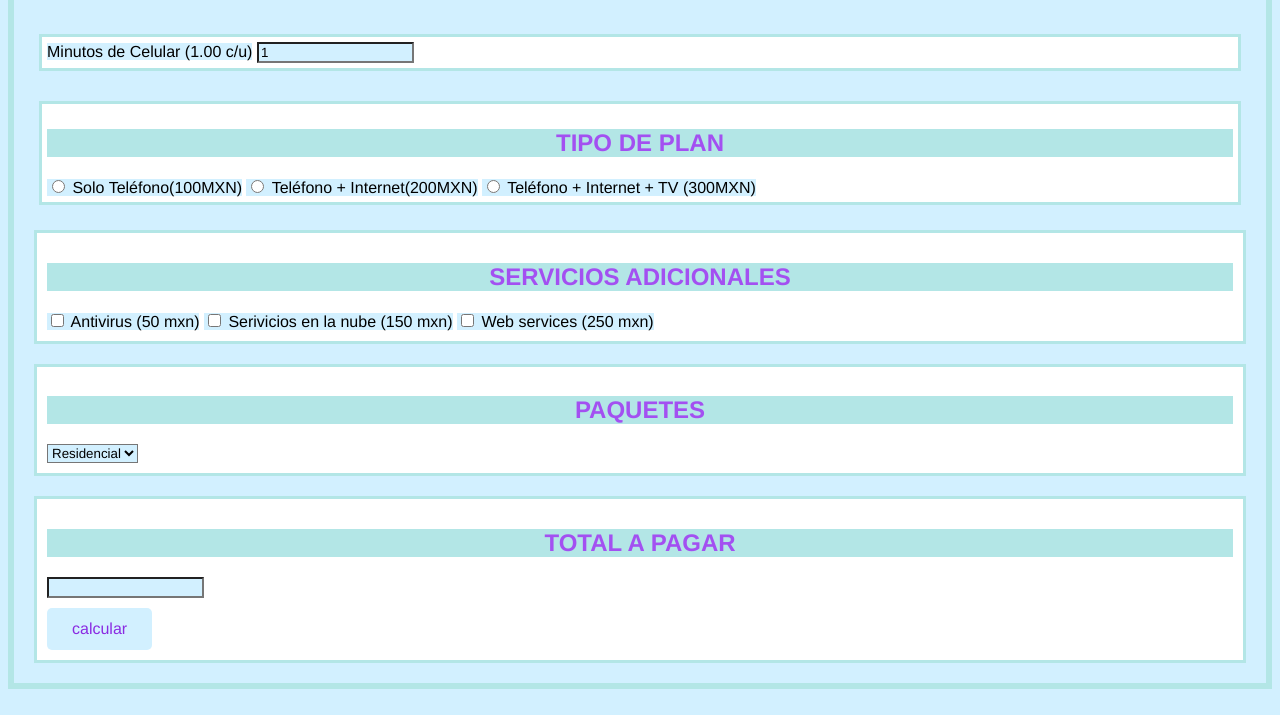
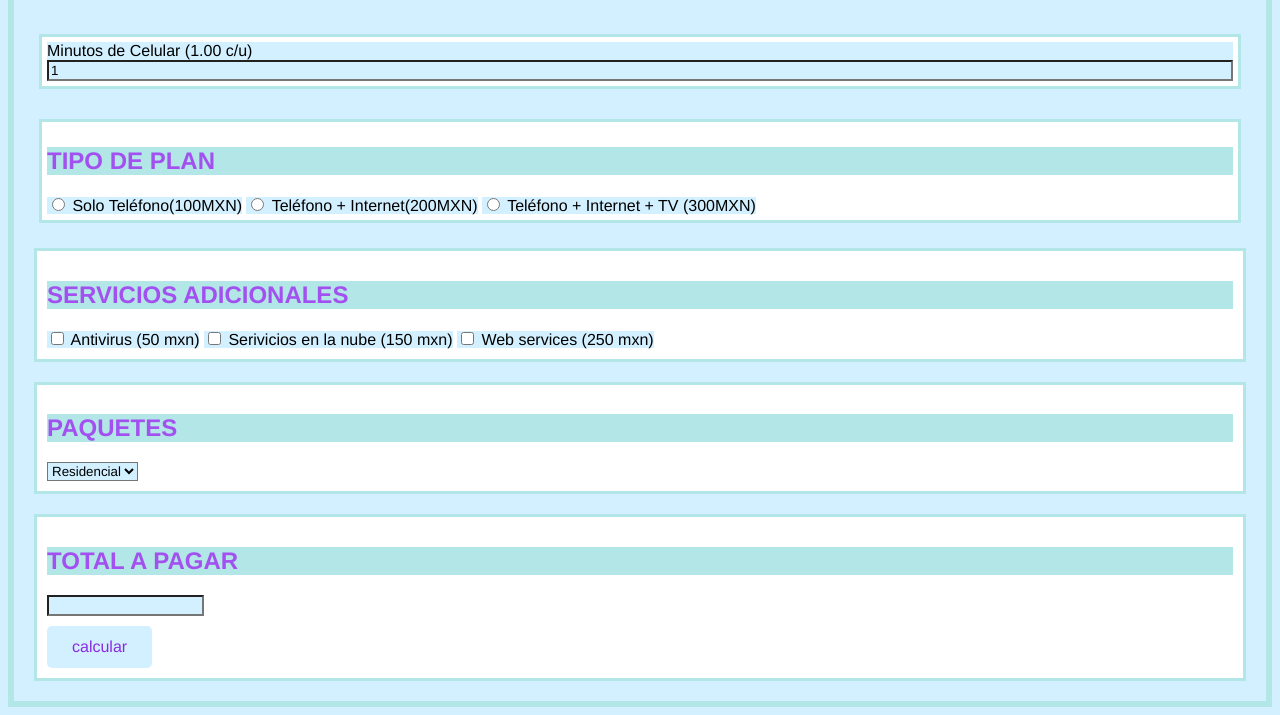
Before and after one commit to FernandoPerez233/2doExamen_AFPG, a plain HTML site: page index.html in a window 1280 px wide. Shown: the part 85-800 px from the top of the page. Drawn offline with Linux system fonts and the light colour scheme.

Commit message:
Update estilos.css

```diff
--- a/estilos.css
+++ b/estilos.css
@@ -25,18 +25,22 @@ h1 {
 
 h2{
     font-weight: bold;
-    text-align: center;
     text-transform: uppercase;
     color: rgb(163, 80, 241);
     background:  hsl(180, 50%, 80%);
 }
 
+label{
+
+}
 .SMinutos{
     border: 3px solid  hsl(180, 50%, 80%);
     padding: 5px;
     margin: 15px;
     background-color: white;
     display: table-cell;
+    display: flex;
+    flex-direction: column;
 }
 
 .TypePlan{
@@ -92,4 +96,5 @@ input[type="radio"], .other-services input[type="checkbox"] {
         order: -1;
         padding: 5px;
         border-radius: 5px;
+
     }
```
